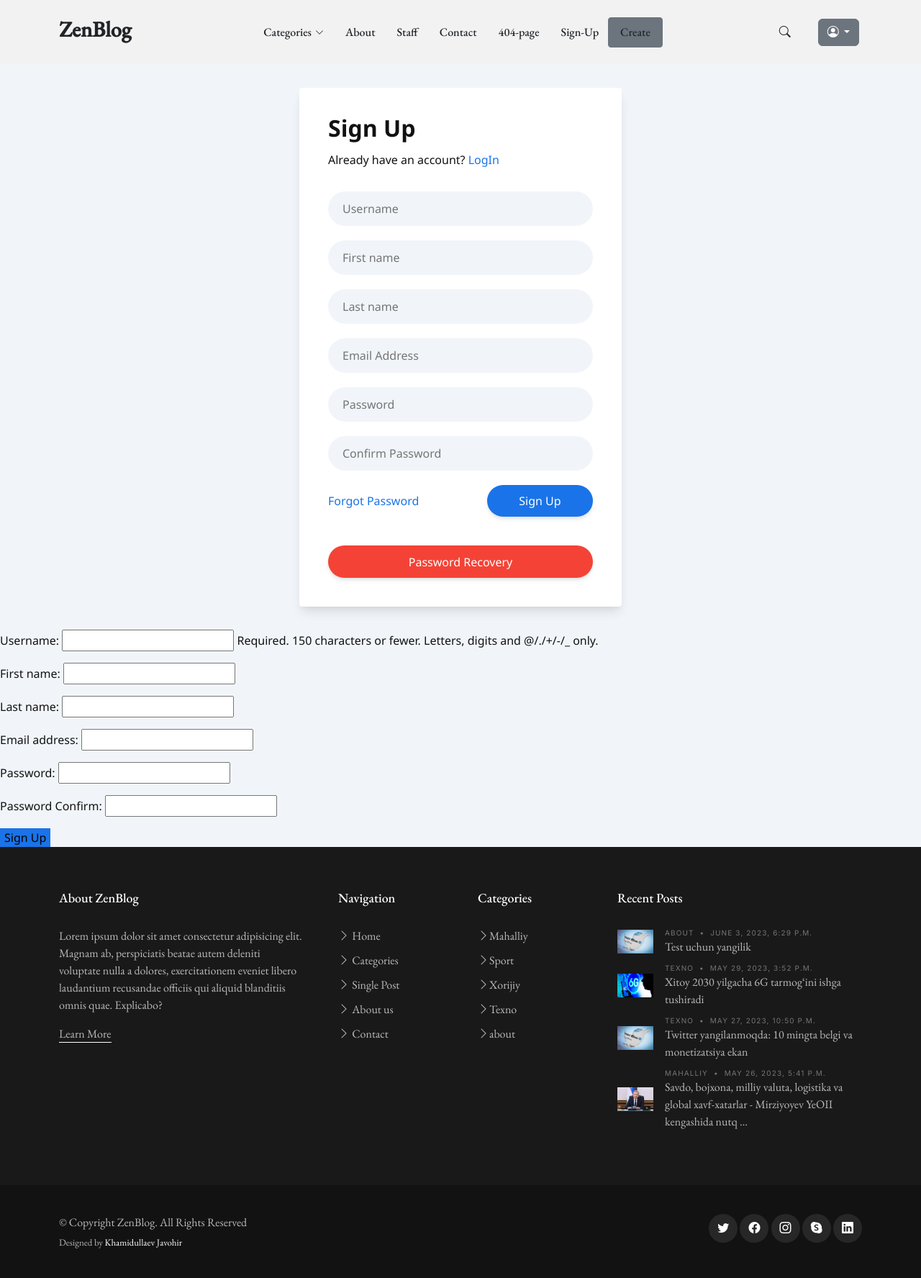
After one commit to Javohir-dev/breaking-news, a Django app: page /signup/ in a window 1280 px wide. The commit adds this page. Shown: the whole page at 72% size. Run offline with Django 4.2, Linux system fonts and the light colour scheme; data comes from the database, SQL or seed files in the repository; both versions use the stored data as it was after the commit; some libraries are stand-ins or nearby versions; some web fonts are replaced.

Commit message:
signIn and SignUp

```diff
--- a/accounts/forms.py
+++ b/accounts/forms.py
@@ -1,6 +1,23 @@
 from django import forms
+from django.contrib.auth.models import User
 
 
 class LoginForm(forms.Form):
     username = forms.CharField()
     password = forms.CharField(widget=forms.PasswordInput)
+
+
+class UserRegistrationForm(forms.ModelForm):
+    password = forms.CharField(label="Password", widget=forms.PasswordInput)
+    password2 = forms.CharField(label="Password Confirm", widget=forms.PasswordInput)
+    # image = forms.ImageField()
+
+    class Meta:
+        model = User
+        fields = ["username", "first_name", "last_name", "email"]
+
+    def clean_password2(self):
+        data = self.cleaned_data
+        if data["password"] != data["password2"]:
+            raise forms.ValidationError("Passwords must be the same")
+        return data["password2"]
--- a/accounts/urls.py
+++ b/accounts/urls.py
@@ -5,11 +5,12 @@
     PasswordChangeView,
     PasswordChangeDoneView,
 )
-from .views import dashboard_view
+from .views import dashboard_view, user_reginter
 
 
 urlpatterns = [
     # path("login/", user_login, name="login_page"),
+    path("signup/", user_reginter, name="register_page"),
     path("login/", LoginView.as_view(), name="login_page"),
     path("logout/", LogoutView.as_view(), name="logout_page"),
     path("password-change/", PasswordChangeView.as_view(), name="password_change"),
--- a/accounts/views.py
+++ b/accounts/views.py
@@ -2,7 +2,7 @@
 from django.http import HttpResponse
 from django.contrib.auth import authenticate, login
 from django.views.generic import ListView, TemplateView
-from .forms import LoginForm
+from .forms import LoginForm, UserRegistrationForm
 
 
 def user_login(request):
@@ -40,3 +40,20 @@
     context = {"user": user}
 
     return render(request, "registration/profile.html", context)
+
+
+def user_reginter(request):
+    if request.method == "POST":
+        user_form = UserRegistrationForm(request.POST)
+        if user_form.is_valid():
+            new_user = user_form.save(commit=False)
+            new_user.set_password(user_form.cleaned_data["password"])
+            new_user.save()
+            context = {"new_user": new_user}
+            return render(request, "account/register-done.html", context)
+
+    else:
+        form = UserRegistrationForm()
+        context = {"form": form}
+
+        return render(request, "account/register.html", {"form": form})
--- /dev/null
+++ b/templates/account/register.html
@@ -0,0 +1,66 @@
+{% extends 'news/base.html' %}
+{% load static %}
+
+{% block title %} Sign-Up page {% endblock title %}
+{% block content %}
+<section class="main_login">
+	<!-- <a href="./index.html" target="_blank" rel="noopener noreferrer">Go Back</a> -->
+	<main class="login">
+		<div class="container">
+			<section class="wrapper">
+				<div class="heading">
+					<h1 class="text text-large">Sign Up</h1>
+					<p class="text text-normal">
+						Already have an account?
+						<span>
+							<a href="{% url 'login_page' %}" class="text text-links">
+								LogIn
+							</a>
+						</span>
+					</p>
+				</div>
+				<form method="post" name="signin" class="form">{% csrf_token %}
+					<div class="input-control">
+						<input type="username" name="username" id="username" class="input-field" placeholder="Username" />
+					</div>
+					<div class="input-control">
+						<input type="text" name="first_name" id="first_name" class="input-field" placeholder="First name" maxlength="150" />
+					</div>
+					<div class="input-control">
+						<input type="text" name="last_name" id="last_name" class="input-field" placeholder="Last name" maxlength="150" />
+					</div>
+					<div class="input-control">
+						<input type="email" name="email" id="email" class="input-field" placeholder="Email Address" maxlength="254" />
+					</div>
+					<div class="input-control">
+						<input type="password" name="password" id="password" class="input-field" placeholder="Password" />
+					</div>
+					<div class="input-control">
+						<input type="password" name="password2" id="password2" class="input-field"
+							placeholder="Confirm Password" />
+					</div>
+                    {% comment %} <div class="input-control">
+                        <input type="file" name="image" id="name" class="input-field" placeholder="Image" />
+                    </div> {% endcomment %}
+					<div class="input-control">
+						<a href="#" class="text text-links">Forgot Password</a>
+						<button type="submit" name="submit" class="input-submit login-bg-blue">Sign Up</button>
+					</div>
+				</form>
+				<div class="form">
+					<div class="d-flex flex-column">
+						<a href="#!" type="submit" name="submit" class="input-submit login-bg-red my-2 text-center">
+							password recovery
+						</a>
+					</div>
+				</div>
+			</section>
+		</div>
+		</div>
+	</main>
+    <form method='post'>{% csrf_token %}
+        {{ form.as_p }}
+        <button type="submit" name="submit" class="input-submit login-bg-blue">Sign Up</button>
+    </form>
+</section>
+{% endblock content %}
--- a/templates/crud/news-edit.html
+++ b/templates/crud/news-edit.html
@@ -15,7 +15,7 @@
 
       <div class="row gy-4">
         <div class="card" style="width: 100%;">
-          <img src="{{ news.image.url }}" class="card-img-top pt-3" alt="NOt found">
+          <img src="{{ news.image.url }}" class="card-img-top pt-3" alt="Not found">
           <div class="card-body">
             <h5 class="card-title">{{ news.title }}</h5>
             <p class="card-text">{{ news.body | truncatewords:40 }}</p>
--- a/templates/news/base.html
+++ b/templates/news/base.html
@@ -95,11 +95,14 @@
                 </li>
                 <li class="d-flex align-items-center dropdown-item">
                   <i class="bi bi-box-arrow-right"> </i>
-                  <a class="m-2 w-100" href="{% url 'logout_page' %}">LogOut</a>
+                  <a class="m-2 w-100" href="{% url 'logout_page' %}">SignOut</a>
                 </li>
                 {% else %}
                 <li class="d-flex align-items-center dropdown-item">
-                  <a class="m-2 w-100" href="{% url 'login_page' %}">LogIn</a>
+                  <a class="m-2 w-100" href="{% url 'login_page' %}">SignIn</a>
+                </li>
+                <li class="d-flex align-items-center dropdown-item">
+                  <a class="m-2 w-100" href="{% url 'register_page' %}">SignUp</a>
                 </li>
               {% endif %}
             </ul>
--- a/templates/registration/logged_out.html
+++ b/templates/registration/logged_out.html
@@ -19,7 +19,7 @@
 					<p class="text text-normal">
 						New user?
 						<span>
-							<a href="./signup.html" class="text text-links">Create an account</a>
+							<a href="{% url 'register_page' %}" class="text text-links">Create an account</a>
 						</span>
 					</p>
 				</div>
```
Also changed, not shown: templates/account/register-done.html (added, +24 -0 lines), templates/registration/profile.html (+6 -6 lines), db.sqlite3, media/news/images/twitter_BsM4xb3.jpg (added).
